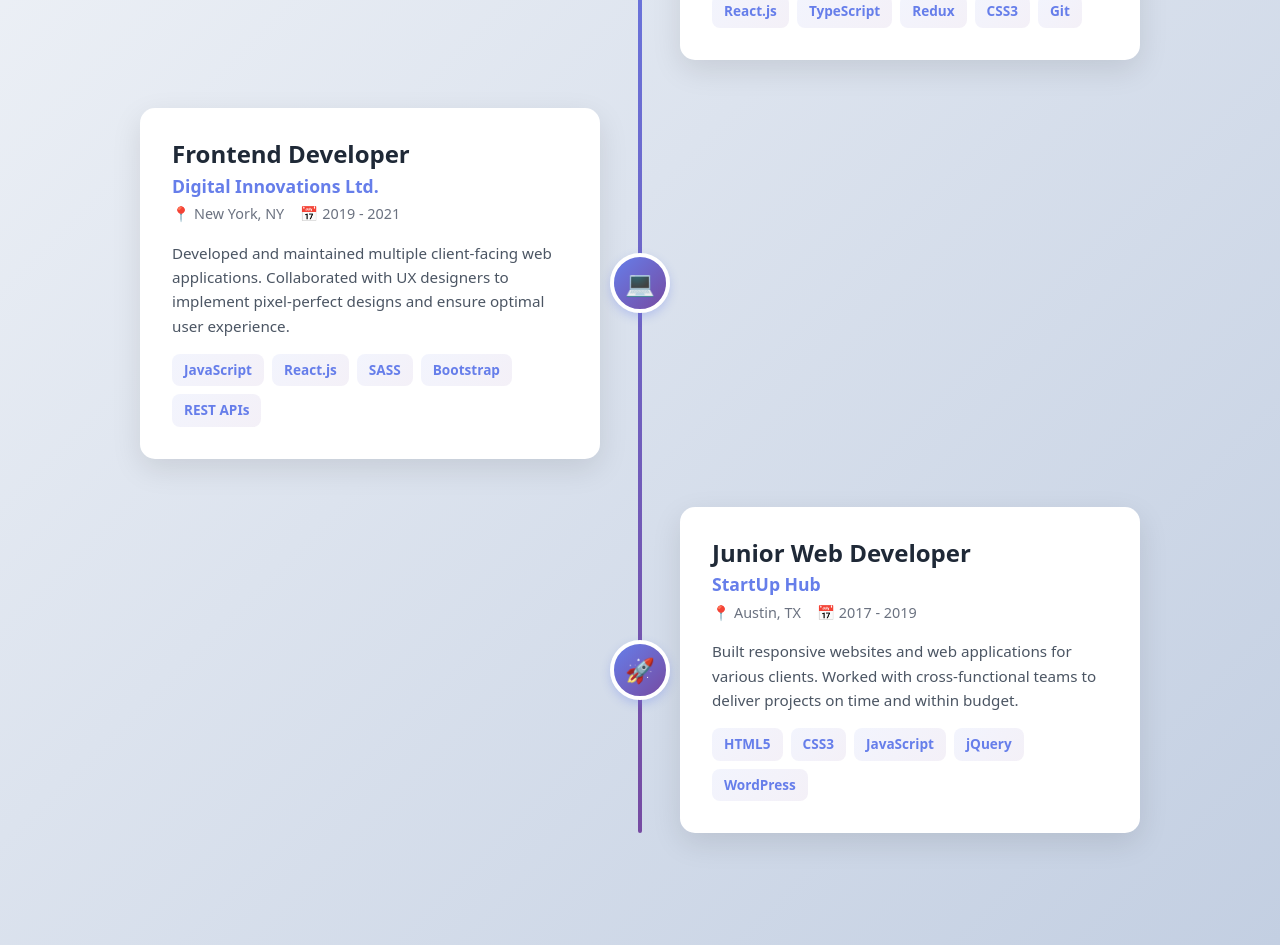
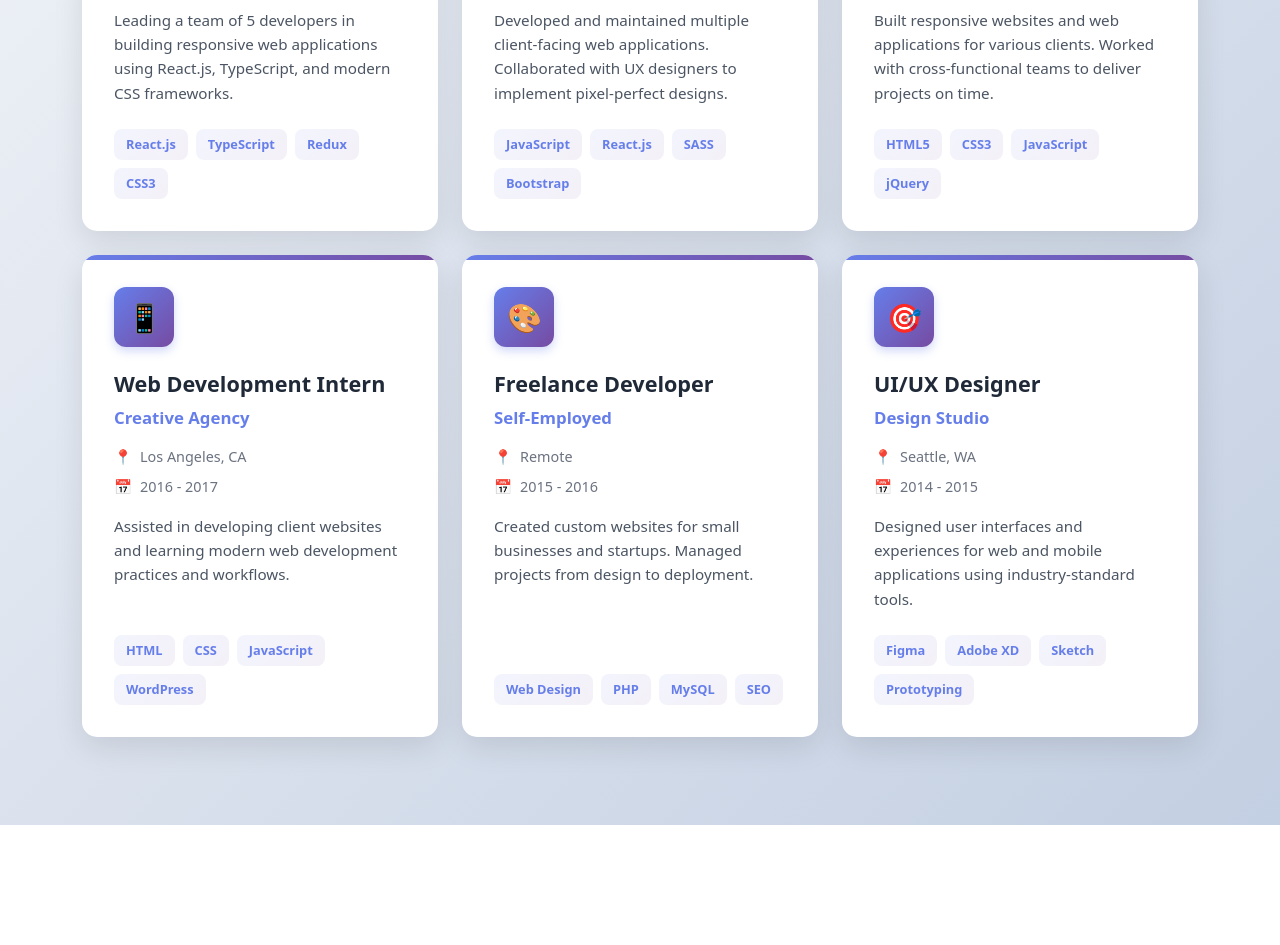
Before and after one commit to moinshiakh/Resume-Portfolio, a React (Create React App) app: page / in a window 1280 px wide. Shown: the part 3016-3961 px from the top of the page. After the commit the page ends 3841 px from the top, so only its background shows below. Built offline with nearby package versions, Linux system fonts and the light colour scheme.

Commit message:
Update Education and Experience Section

```diff
--- a/src/Edu_Exp.js
+++ b/src/Edu_Exp.js
@@ -23,9 +23,10 @@ const ExperienceEducation = () => {
       company: "Tech Solutions Inc.",
       location: "San Francisco, CA",
       period: "2021 - Present",
-      description: "Leading a team of 5 developers in building responsive web applications using React.js, TypeScript, and modern CSS frameworks. Implemented CI/CD pipelines and improved application performance by 40%.",
-      skills: ["React.js", "TypeScript", "Redux", "CSS3", "Git"],
-      icon: "💼"
+      description: "Leading a team of 5 developers in building responsive web applications using React.js, TypeScript, and modern CSS frameworks.",
+      skills: ["React.js", "TypeScript", "Redux", "CSS3"],
+      icon: "💼",
+      color: "#667eea"
     },
     {
       id: 2,
@@ -33,9 +34,10 @@ const ExperienceEducation = () => {
       company: "Digital Innovations Ltd.",
       location: "New York, NY",
       period: "2019 - 2021",
-      description: "Developed and maintained multiple client-facing web applications. Collaborated with UX designers to implement pixel-perfect designs and ensure optimal user experience.",
-      skills: ["JavaScript", "React.js", "SASS", "Bootstrap", "REST APIs"],
-      icon: "💻"
+      description: "Developed and maintained multiple client-facing web applications. Collaborated with UX designers to implement pixel-perfect designs.",
+      skills: ["JavaScript", "React.js", "SASS", "Bootstrap"],
+      icon: "💻",
+      color: "#764ba2"
     },
     {
       id: 3,
@@ -43,9 +45,43 @@ const ExperienceEducation = () => {
       company: "StartUp Hub",
       location: "Austin, TX",
       period: "2017 - 2019",
-      description: "Built responsive websites and web applications for various clients. Worked with cross-functional teams to deliver projects on time and within budget.",
-      skills: ["HTML5", "CSS3", "JavaScript", "jQuery", "WordPress"],
-      icon: "🚀"
+      description: "Built responsive websites and web applications for various clients. Worked with cross-functional teams to deliver projects on time.",
+      skills: ["HTML5", "CSS3", "JavaScript", "jQuery"],
+      icon: "🚀",
+      color: "#f093fb"
+    },
+    {
+      id: 4,
+      title: "Web Development Intern",
+      company: "Creative Agency",
+      location: "Los Angeles, CA",
+      period: "2016 - 2017",
+      description: "Assisted in developing client websites and learning modern web development practices and workflows.",
+      skills: ["HTML", "CSS", "JavaScript", "WordPress"],
+      icon: "📱",
+      color: "#4facfe"
+    },
+    {
+      id: 5,
+      title: "Freelance Developer",
+      company: "Self-Employed",
+      location: "Remote",
+      period: "2015 - 2016",
+      description: "Created custom websites for small businesses and startups. Managed projects from design to deployment.",
+      skills: ["Web Design", "PHP", "MySQL", "SEO"],
+      icon: "🎨",
+      color: "#43e97b"
+    },
+    {
+      id: 6,
+      title: "UI/UX Designer",
+      company: "Design Studio",
+      location: "Seattle, WA",
+      period: "2014 - 2015",
+      description: "Designed user interfaces and experiences for web and mobile applications using industry-standard tools.",
+      skills: ["Figma", "Adobe XD", "Sketch", "Prototyping"],
+      icon: "🎯",
+      color: "#fa709a"
     }
   ];
 
@@ -57,9 +93,10 @@ const ExperienceEducation = () => {
       institution: "Stanford University",
       location: "Stanford, CA",
       period: "2015 - 2017",
-      description: "Specialized in Software Engineering and Web Technologies. Completed thesis on 'Modern Web Application Architecture and Performance Optimization'.",
+      description: "Specialized in Software Engineering and Web Technologies. Completed thesis on Modern Web Application Architecture.",
       achievements: ["GPA: 3.8/4.0", "Dean's List", "Research Assistant"],
-      icon: "🎓"
+      icon: "🎓",
+      color: "#667eea"
     },
     {
       id: 2,
@@ -67,9 +104,10 @@ const ExperienceEducation = () => {
       institution: "University of California",
       location: "Berkeley, CA",
       period: "2011 - 2015",
-      description: "Comprehensive study of computer science fundamentals including algorithms, data structures, software engineering, and web development.",
-      achievements: ["GPA: 3.6/4.0", "Honor Society Member", "Coding Club President"],
-      icon: "📚"
+      description: "Comprehensive study of computer science fundamentals including algorithms, data structures, and software engineering.",
+      achievements: ["GPA: 3.6/4.0", "Honor Society", "Club President"],
+      icon: "📚",
+      color: "#764ba2"
     },
     {
       id: 3,
@@ -78,15 +116,49 @@ const ExperienceEducation = () => {
       location: "Online",
       period: "2016",
       description: "Intensive 12-week program focused on full-stack web development, covering modern frameworks and best practices.",
-      achievements: ["Top 10% Graduate", "Final Project Award", "100% Completion"],
-      icon: "💡"
+      achievements: ["Top 10% Graduate", "Project Award", "100% Completion"],
+      icon: "💡",
+      color: "#f093fb"
+    },
+    {
+      id: 4,
+      degree: "Advanced JavaScript Certification",
+      institution: "Udemy",
+      location: "Online",
+      period: "2018",
+      description: "Deep dive into advanced JavaScript concepts including ES6+, async programming, and performance optimization.",
+      achievements: ["Certificate of Excellence", "5-star Rating", "Final Project A+"],
+      icon: "📜",
+      color: "#4facfe"
+    },
+    {
+      id: 5,
+      degree: "React Specialization",
+      institution: "Coursera",
+      location: "Online",
+      period: "2019",
+      description: "Comprehensive React training covering hooks, context, Redux, and building scalable applications.",
+      achievements: ["Verified Certificate", "Honor Code", "Peer Reviewed"],
+      icon: "⚛️",
+      color: "#43e97b"
+    },
+    {
+      id: 6,
+      degree: "UI/UX Design Certificate",
+      institution: "Google UX Design",
+      location: "Online",
+      period: "2020",
+      description: "Professional certificate program covering user research, wireframing, prototyping, and usability testing.",
+      achievements: ["Professional Certificate", "Portfolio Projects", "Case Studies"],
+      icon: "🎨",
+      color: "#fa709a"
     }
   ];
 
   return (
     <>
 
-      <section className="experience-education-section" id='EdEx'>
+      <section className="experience-education-section">
         <div className="container">
           {/* Header */}
           <div className="section-header">
@@ -112,20 +184,19 @@ const ExperienceEducation = () => {
             </button>
           </div>
 
-          {/* Timeline */}
-          <div className="timeline-container">
-            <div className="timeline-line"></div>
-
+          {/* Grid Layout */}
+          <div className="row">
             {activeTab === 'experience' && (
               <>
                 {experienceData.map((item) => (
-                  <div key={item.id} className="timeline-item">
-                    <div className="timeline-dot">{item.icon}</div>
-                    <div className="timeline-content">
-                      <div className="content-header">
-                        <h3 className="content-title">{item.title}</h3>
-                        <div className="content-company">{item.company}</div>
-                        <div className="content-meta">
+                  <div key={item.id} className="col-12 col-md-4 mb-4">
+                    <div className="grid-card">
+                      <div className="card-icon-wrapper">
+                        {item.icon}
+                      </div>
+                      <h3 className="card-title">{item.title}</h3>
+                      <div className="card-company">{item.company}</div>
+                      <div className="card-meta">
                         <div className="meta-item">
                           <span>📍</span>
                           <span>{item.location}</span>
@@ -135,9 +206,8 @@ const ExperienceEducation = () => {
                           <span>{item.period}</span>
                         </div>
                       </div>
-                      </div>
-                      <p className="content-description">{item.description}</p>
-                      <div className="content-tags">
+                      <p className="card-description">{item.description}</p>
+                      <div className="card-tags">
                         {item.skills.map((skill, index) => (
                           <span key={index} className="tag">{skill}</span>
                         ))}
@@ -151,13 +221,14 @@ const ExperienceEducation = () => {
             {activeTab === 'education' && (
               <>
                 {educationData.map((item) => (
-                  <div key={item.id} className="timeline-item">
-                    <div className="timeline-dot">{item.icon}</div>
-                    <div className="timeline-content">
-                      <div className="content-header">
-                        <h3 className="content-title">{item.degree}</h3>
-                        <div className="content-company">{item.institution}</div>
-                        <div className="content-meta">
+                  <div key={item.id} className="col-12 col-md-4 mb-4">
+                    <div className="grid-card">
+                      <div className="card-icon-wrapper">
+                        {item.icon}
+                      </div>
+                      <h3 className="card-title">{item.degree}</h3>
+                      <div className="card-company">{item.institution}</div>
+                      <div className="card-meta">
                         <div className="meta-item">
                           <span>📍</span>
                           <span>{item.location}</span>
@@ -167,9 +238,8 @@ const ExperienceEducation = () => {
                           <span>{item.period}</span>
                         </div>
                       </div>
-                      </div>
-                      <p className="content-description">{item.description}</p>
-                      <div className="content-tags">
+                      <p className="card-description">{item.description}</p>
+                      <div className="card-tags">
                         {item.achievements.map((achievement, index) => (
                           <span key={index} className="tag">{achievement}</span>
                         ))}
--- a/src/styles/style.css
+++ b/src/styles/style.css
@@ -1310,7 +1310,11 @@
 
           /* Education & Experience  */
 
-       .experience-education-section {
+          * {
+            box-sizing: border-box;
+          }
+
+          .experience-education-section {
             padding: 4rem 0;
             background: linear-gradient(135deg, #f5f7fa 0%, #c3cfe2 100%);
             min-height: 100vh;
@@ -1373,117 +1377,90 @@
             font-size: 20px;
           }
 
-          /* Timeline Container */
-          .timeline-container {
-            position: relative;
-            max-width: 1000px;
-            margin: 0 auto;
-          }
-
-          /* Timeline Line */
-          .timeline-line {
-            position: absolute;
-            left: 50%;
-            transform: translateX(-50%);
-            width: 4px;
-            height: 100%;
-            background: linear-gradient(to bottom, #667eea, #764ba2);
-            border-radius: 2px;
-          }
-
-          /* Timeline Item */
-          .timeline-item {
-            position: relative;
-            margin-bottom: 3rem;
-            display: flex;
-            align-items: center;
-          }
-
-          .timeline-item:nth-child(odd) {
-            flex-direction: row;
-          }
-
-          .timeline-item:nth-child(even) {
-            flex-direction: row-reverse;
-          }
-
-          /* Timeline Content */
-          .timeline-content {
-            width: calc(50% - 40px);
+          /* Grid Card */
+          .grid-card {
             background: white;
+            border-radius: 15px;
             padding: 2rem;
-            border-radius: 15px;
             box-shadow: 0 10px 30px rgba(0, 0, 0, 0.1);
             transition: all 0.3s ease;
-          }
-
-          .timeline-content:hover {
-            transform: translateY(-5px);
-            box-shadow: 0 15px 40px rgba(0, 0, 0, 0.15);
-          }
-
-          /* Timeline Dot */
-          .timeline-dot {
+            height: 100%;
+            display: flex;
+            flex-direction: column;
+            position: relative;
+            overflow: hidden;
+          }
+
+          .grid-card::before {
+            content: '';
             position: absolute;
-            left: 50%;
-            transform: translateX(-50%);
+            top: 0;
+            left: 0;
+            right: 0;
+            height: 5px;
+            background: linear-gradient(135deg, #667eea 0%, #764ba2 100%);
+          }
+
+          .grid-card:hover {
+            transform: translateY(-10px);
+            box-shadow: 0 15px 40px rgba(0, 0, 0, 0.2);
+          }
+
+          /* Card Header */
+          .card-icon-wrapper {
             width: 60px;
             height: 60px;
             background: linear-gradient(135deg, #667eea 0%, #764ba2 100%);
-            border: 4px solid white;
-            border-radius: 50%;
+            border-radius: 12px;
             display: flex;
             align-items: center;
             justify-content: center;
-            font-size: 24px;
+            font-size: 28px;
+            margin-bottom: 1.5rem;
             box-shadow: 0 4px 10px rgba(102, 126, 234, 0.3);
-            z-index: 2;
-          }
-
-          /* Content Header */
-          .content-header {
-            margin-bottom: 1rem;
-          }
-
-          .content-title {
-            font-size: 1.5rem;
+          }
+
+          .card-title {
+            font-size: 1.35rem;
             font-weight: 700;
             color: #1f2937;
-            margin-bottom: 0.25rem;
-          }
-
-          .content-company {
-            font-size: 1.1rem;
+            margin-bottom: 0.5rem;
+          }
+
+          .card-company {
+            font-size: 1.05rem;
             font-weight: 600;
             color: #667eea;
-            margin-bottom: 0.25rem;
-          }
-
-          .content-meta {
-            display: flex;
-            flex-wrap: wrap;
-            gap: 1rem;
+            margin-bottom: 1rem;
+          }
+
+          /* Card Meta */
+          .card-meta {
+            display: flex;
+            flex-direction: column;
+            gap: 0.5rem;
+            margin-bottom: 1rem;
             font-size: 0.9rem;
             color: #6b7280;
-            margin-bottom: 1rem;
           }
 
           .meta-item {
             display: flex;
             align-items: center;
-            gap: 0.25rem;
-          }
-
-          /* Content Body */
-          .content-description {
+            gap: 0.5rem;
+          }
+
+          /* Card Body */
+          .card-description {
             font-size: 0.95rem;
             line-height: 1.6;
             color: #4b5563;
-            margin-bottom: 1rem;
-          }
-
-          /* Skills/Achievements */
-          .content-tags {
+            margin-bottom: 1.5rem;
+            flex: 1;
+          }
+
+          /* Tags */
+          .card-tags {
             display: flex;
             flex-wrap: wrap;
             gap: 0.5rem;
@@ -1494,30 +1471,22 @@
             color: #667eea;
             padding: 6px 12px;
             border-radius: 8px;
-            font-size: 0.85rem;
+            font-size: 0.8rem;
             font-weight: 600;
           }
 
-          /* Mobile Styles */
+          /* Responsive Styles */
           @media (max-width: 991.98px) {
-            .timeline-line {
-              left: 30px;
-            }
-
-            .timeline-item {
-              flex-direction: row !important;
-              padding-left: 80px;
-            }
-
-            .timeline-content {
-              width: 100%;
-            }
-
-            .timeline-dot {
-              left: 30px;
-              width: 50px;
-              height: 50px;
-              font-size: 20px;
+            .grid-card {
+              padding: 1.75rem;
+            }
+
+            .card-title {
+              font-size: 1.25rem;
+            }
+
+            .card-company {
+              font-size: 1rem;
             }
           }
 
@@ -1548,40 +1517,31 @@
               font-size: 18px;
             }
 
-            .timeline-line {
-              left: 20px;
-            }
-
-            .timeline-item {
-              padding-left: 60px;
-              margin-bottom: 2rem;
-            }
-
-            .timeline-content {
+            .grid-card {
               padding: 1.5rem;
-            }
-
-            .timeline-dot {
-              left: 20px;
-              width: 40px;
-              height: 40px;
-              font-size: 18px;
-            }
-
-            .content-title {
-              font-size: 1.25rem;
-            }
-
-            .content-company {
-              font-size: 1rem;
-            }
-
-            .content-meta {
-              flex-direction: column;
-              gap: 0.5rem;
-            }
-
-            .content-description {
+              margin-bottom: 1.5rem;
+            }
+
+            .card-icon-wrapper {
+              width: 50px;
+              height: 50px;
+              font-size: 24px;
+              margin-bottom: 1rem;
+            }
+
+            .card-title {
+              font-size: 1.15rem;
+            }
+
+            .card-company {
+              font-size: 0.95rem;
+            }
+
+            .card-meta {
+              font-size: 0.85rem;
+            }
+
+            .card-description {
               font-size: 0.9rem;
             }
           }
@@ -1600,20 +1560,17 @@
               font-size: 13px;
             }
 
-            .timeline-content {
+            .grid-card {
               padding: 1.25rem;
             }
 
-            .content-title {
+            .card-title {
               font-size: 1.1rem;
             }
 
-            .content-company {
-              font-size: 0.95rem;
-            }
-
-            .content-description {
+            .card-description {
               font-size: 0.85rem;
+              margin-bottom: 1rem;
             }
 
             .tag {
```
Lines whose indentation alone changed are shown as unchanged.
